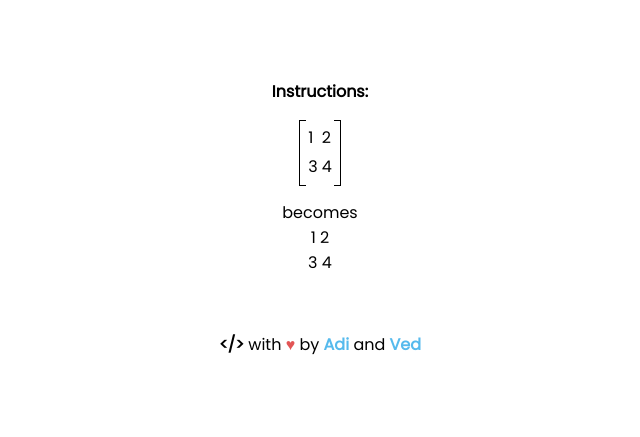
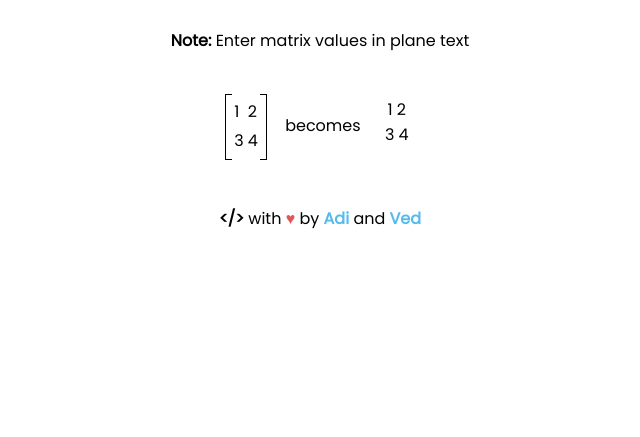
Before and after one commit to Adi-UA/TooManyMatrices, a Django app: page / in a window 1280 px wide. Shown: the part 656-1093 px from the top of the page, without its empty margins (320-960 px from the left). After the commit the page ends 885 px from the top, so only its background shows below. Run offline with Django 3.2, Linux system fonts and the light colour scheme.

Commit message:
Cleaned up home page design

```diff
--- a/src/tmm/static/css/home_design.css
+++ b/src/tmm/static/css/home_design.css
@@ -131,7 +131,7 @@ a {
 	}
 }
 .content {
-	padding: 5% 10%;
+	padding: 1% 10%;
 	text-align: center;
 }
 .btn {
--- a/src/tmm/static/css/matrix.css
+++ b/src/tmm/static/css/matrix.css
@@ -20,3 +20,26 @@
     right: -6px;
     border-left: 0;
   }
+#wrapper {
+  display: inline;
+}
+#div1 {
+    display: inline-block;
+    margin-left: 10px;
+    margin-right: 10px;
+}
+#div2 {
+    display: inline-block;
+    margin-left: 10px;
+    margin-right: 10px;
+    vertical-align: text-bottom;
+    margin-bottom: 10px;
+}
+#div3 {
+  display: inline-block;
+  vertical-align: text-bottom;
+  margin-left: 10px;
+  margin-right: 10px;
+  margin-top: 12px;
+  margin-bottom: 1px;
+}
--- a/src/tmm/templates/tmm/home_design.html
+++ b/src/tmm/templates/tmm/home_design.html
@@ -19,10 +19,9 @@
     </div>
   </div>
   <section class="content">
-    <b>
-      <p>Instructions:</p>
-    </b>
-    <div align=center>
+    <p><b>Note:</b> Enter matrix values in plane text</p>
+    <div id="wrapper">
+      <div id="div1">
         <table class="matrix">
           <tr>
             <td> 1 </td>
@@ -33,8 +32,15 @@
             <td> 4 </td>
           </tr>
         </table>
-      <p>becomes <br> 1 </t> 2 <br> 3 </t> 4 </p>
       </div>
+      <div id="div2">
+        <p>becomes</p>
+      </div>
+      <div id="div3">
+        <p> 1 </t> 2 <br> 3 </t> 4 </p>
+      </div>
+    </div>
+    <br>
     <br>
     <p><b>&lt;/&gt;</b> with <span style="color: #e25555;">&hearts;</span> by <b><a style="color: #56baed;"
           href="https://github.com/Adi-UA" target="_blank">Adi</a></b> and <b><a style="color: #56baed;"
```
Lines whose indentation alone changed are shown as unchanged.
